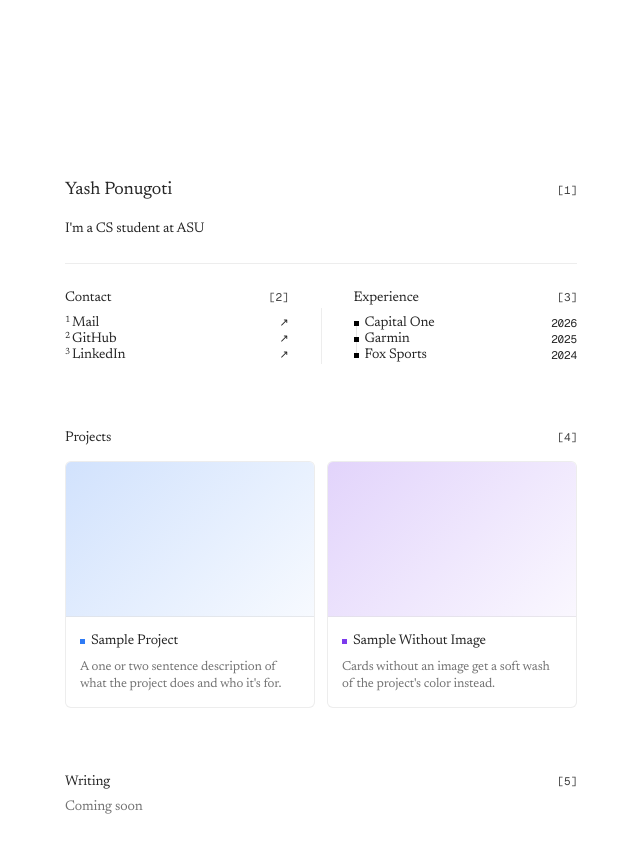
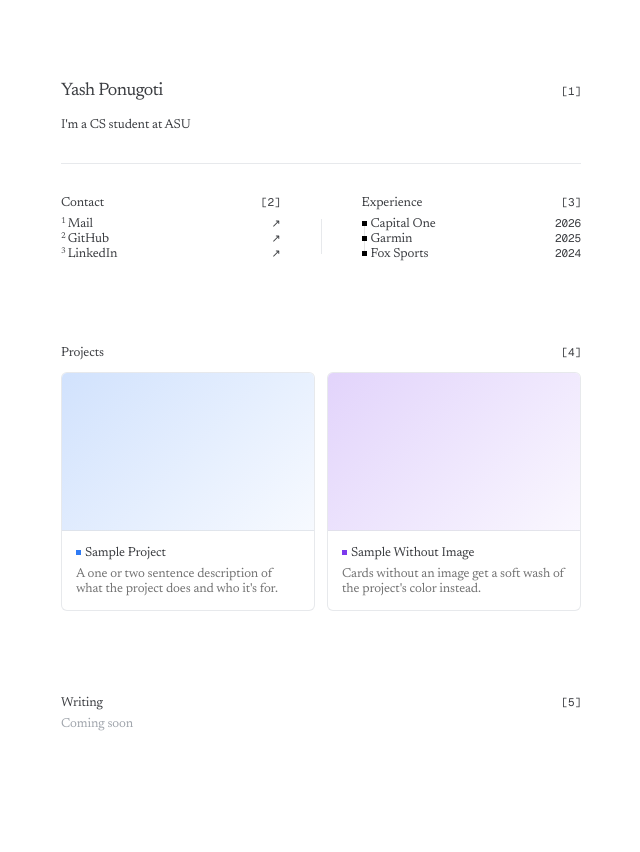
Before and after one commit to yponugoti/portfolio-website, a Next.js app: page / in a window 1280 px wide. Shown: the top 852 px of the page, without its empty margins (319-959 px from the left). Built offline with nearby package versions, Linux system fonts and the light colour scheme.

Commit message:
updated page positioning and padding

```diff
--- a/src/app/layout.tsx
+++ b/src/app/layout.tsx
@@ -28,8 +28,8 @@ export default function RootLayout({ children }: LayoutProps<"/">) {
       data-scroll-behavior="smooth"
       className={`${newsreader.variable} ${geistMono.variable}`}
     >
-      <body className="bg-white text-neutral-800 font-serif text-[14px] tracking-[-0.01em] min-h-screen flex flex-col">
-        <main className="grow w-full max-w-[34rem] mx-auto px-4 pt-20 md:pt-[22vh] pb-32">
+      <body className="bg-white text-[#3b3d41] font-serif text-[13px] leading-[15px] tracking-[-0.01em] min-h-screen flex flex-col">
+        <main className="grow w-full max-w-[552px] mx-auto px-4 pt-20 pb-32">
           {children}
         </main>
       </body>
--- a/src/app/page.tsx
+++ b/src/app/page.tsx
@@ -32,12 +32,12 @@ const HomePage = () => {
   return (
     <div className="flex flex-col">
       {/* Intro */}
-      <header className="flex flex-col gap-4 pb-6 border-b border-neutral-200/70">
+      <header className="flex flex-col gap-[15px] pb-[31px] border-b border-[rgba(225,228,232,0.8)]">
         <div className="flex items-baseline justify-between">
-          <h1 className="text-lg">{portfolio.name}</h1>
+          <h1 className="text-[18px] leading-[22px] tracking-[-0.03em]">{portfolio.name}</h1>
           <Marker n={1} />
         </div>
-        <div className="flex flex-col gap-3 leading-snug">
+        <div className="flex flex-col gap-4">
           {portfolio.about.map((paragraph) => (
             <p key={paragraph}>{paragraph}</p>
           ))}
@@ -45,7 +45,7 @@ const HomePage = () => {
       </header>
 
       {/* Index */}
-      <div className="pt-6 flex flex-col md:flex-row gap-8 md:gap-0">
+      <div className="pt-[31px] flex flex-col md:flex-row gap-8 md:gap-0">
         <IndexBlock title="Contact" n={contactNumber}>
           {contactLinks.map((link, i) => (
             <li key={link.href}>
@@ -71,7 +71,7 @@ const HomePage = () => {
           <>
             <div
               aria-hidden
-              className="hidden md:block w-px mx-8 mt-5 bg-neutral-200/70"
+              className="hidden md:block w-px h-[35px] mx-10 mt-6 bg-[rgba(225,228,232,0.8)]"
             />
             <IndexBlock title="Experience" n={experienceNumber}>
               {portfolio.experience.map((experience, i) => (
@@ -87,7 +87,7 @@ const HomePage = () => {
                       className="absolute left-[2px] top-1/2 h-full w-px bg-neutral-200"
                     />
                   )}
-                  <span className="relative flex items-center gap-1.5 min-w-0">
+                  <span className="relative flex items-center gap-1 min-w-0">
                     <Square color={experience.color} />
                     <span className="truncate">{experience.organization}</span>
                   </span>
@@ -103,7 +103,7 @@ const HomePage = () => {
 
       {/* Projects */}
       {projects.length > 0 && (
-        <div className="mt-16">
+        <div className="mt-[84px]">
           <IndexBlock
             title="Projects"
             n={projectsNumber}
@@ -119,10 +119,10 @@ const HomePage = () => {
 
       {/* Writing */}
       {showWriting && (
-        <div className="mt-16">
+        <div className="mt-[84px]">
           <IndexBlock title="Writing" n={writingNumber} href="/writing">
             {portfolio.writingComingSoon ? (
-              <li className="text-neutral-500">Coming soon</li>
+              <li className="text-[#a0a5ac]">Coming soon</li>
             ) : (
               recentArticles.map((article) => (
                 <ArticleRow key={article.id} article={article} />
--- a/src/app/projects/[slug]/page.tsx
+++ b/src/app/projects/[slug]/page.tsx
@@ -29,7 +29,7 @@ const ProjectPage = async ({ params }: PageProps<"/projects/[slug]">) => {
 
   return (
     <section className="flex flex-col">
-      <header className="flex items-baseline justify-between gap-4 pb-6 mb-6 border-b border-neutral-200/70">
+      <header className="flex items-baseline justify-between gap-4 pb-[31px] mb-[31px] border-b border-[rgba(225,228,232,0.8)]">
         <Link
           href="/projects"
           className="text-neutral-500 hover:text-neutral-900 transition-colors"
@@ -44,12 +44,12 @@ const ProjectPage = async ({ params }: PageProps<"/projects/[slug]">) => {
       </header>
 
       <div className="flex flex-col gap-3 mb-8">
-        <h1 className="flex items-center gap-1.5 text-lg">
+        <h1 className="flex items-center gap-1 text-[18px] leading-[22px] tracking-[-0.03em]">
           <Square color={project.color} />
           {project.name}
         </h1>
         {project.description && (
-          <p className="leading-snug text-neutral-500">{project.description}</p>
+          <p className="text-neutral-500">{project.description}</p>
         )}
         {project.links && project.links.length > 0 && (
           <div className="flex flex-wrap gap-x-4 gap-y-1">
@@ -72,7 +72,7 @@ const ProjectPage = async ({ params }: PageProps<"/projects/[slug]">) => {
       <ProjectCover
         project={project}
         sizes="(min-width: 576px) 544px, 100vw"
-        className="rounded-md border border-neutral-200/70 mb-10"
+        className="rounded-md border border-[rgba(225,228,232,0.8)] mb-10"
       />
 
       <article
--- a/src/app/projects/page.tsx
+++ b/src/app/projects/page.tsx
@@ -13,8 +13,8 @@ const ProjectsPage = () => {
 
   return (
     <section className="flex flex-col">
-      <header className="flex items-baseline justify-between pb-6 border-b border-neutral-200/70">
-        <h1 className="text-lg">
+      <header className="flex items-baseline justify-between pb-[31px] border-b border-[rgba(225,228,232,0.8)]">
+        <h1 className="text-[18px] leading-[22px] tracking-[-0.03em]">
           <Link href="/" className="text-neutral-400 hover:text-neutral-900 transition-colors">
             {portfolio.name}
           </Link>
@@ -23,7 +23,7 @@ const ProjectsPage = () => {
         </h1>
       </header>
 
-      <div className="pt-6">
+      <div className="pt-[31px]">
         {projects.length > 0 ? (
           <ul className="grid grid-cols-1 sm:grid-cols-2 gap-3">
             {projects.map((project) => (
--- a/src/app/writing/[slug]/page.tsx
+++ b/src/app/writing/[slug]/page.tsx
@@ -27,7 +27,7 @@ const Article = async ({ params }: PageProps<"/writing/[slug]">) => {
 
   return (
     <section className="flex flex-col">
-      <header className="flex items-baseline justify-between gap-4 pb-6 mb-6 border-b border-neutral-200/70">
+      <header className="flex items-baseline justify-between gap-4 pb-[31px] mb-[31px] border-b border-[rgba(225,228,232,0.8)]">
         <Link
           href="/writing"
           className="text-neutral-500 hover:text-neutral-900 transition-colors"
--- a/src/app/writing/page.tsx
+++ b/src/app/writing/page.tsx
@@ -15,8 +15,8 @@ const WritingPage = () => {
 
   return (
     <section className="flex flex-col">
-      <header className="flex items-baseline justify-between pb-6 border-b border-neutral-200/70">
-        <h1 className="text-lg">
+      <header className="flex items-baseline justify-between pb-[31px] border-b border-[rgba(225,228,232,0.8)]">
+        <h1 className="text-[18px] leading-[22px] tracking-[-0.03em]">
           <Link href="/" className="text-neutral-400 hover:text-neutral-900 transition-colors">
             {portfolio.name}
           </Link>
@@ -25,7 +25,7 @@ const WritingPage = () => {
         </h1>
       </header>
 
-      <div className="pt-6 flex flex-col gap-10">
+      <div className="pt-[31px] flex flex-col gap-[84px]">
         {portfolio.writingComingSoon ? (
           <p className="text-neutral-500">Coming soon.</p>
         ) : categories.length > 0 ? (
@@ -35,7 +35,7 @@ const WritingPage = () => {
                 <h2>{category}</h2>
                 <Marker n={i + 1} />
               </div>
-              <ul className="flex flex-col leading-[1.15]">
+              <ul className="flex flex-col">
                 {articles[category].map((article) => (
                   <ArticleRow key={article.id} article={article} />
                 ))}
--- a/src/components/IndexBlock.tsx
+++ b/src/components/IndexBlock.tsx
@@ -17,7 +17,7 @@ const IndexBlock = ({
   title,
   n,
   href,
-  listClassName = "flex flex-col leading-[1.15]",
+  listClassName = "flex flex-col",
   children,
 }: Props) => (
   <section className="flex-1 min-w-0 flex flex-col gap-1.5">
--- a/src/components/Marker.tsx
+++ b/src/components/Marker.tsx
@@ -1,6 +1,6 @@
 /** The little "[1]" reference marker in monospace. */
 const Marker = ({ n }: { n: number }) => (
-  <span className="font-mono text-[11px] text-neutral-700 tabular-nums">
+  <span className="font-mono text-[11px] leading-[13px] tabular-nums">
     [{n}]
   </span>
 )
--- a/src/components/ProjectCard.tsx
+++ b/src/components/ProjectCard.tsx
@@ -10,21 +10,21 @@ const ProjectCard = ({ project }: { project: Project }) => {
     <li>
       <Link
         href={`/projects/${slug}`}
-        className="group flex flex-col h-full overflow-hidden rounded-md border border-neutral-200/70 bg-white hover:border-neutral-300 transition-colors"
+        className="group flex flex-col h-full overflow-hidden rounded-md border border-[rgba(225,228,232,0.8)] bg-white hover:border-neutral-300 transition-colors"
       >
         <ProjectCover
           project={project}
           sizes="(min-width: 640px) 268px, 100vw"
-          className="border-b border-neutral-200/70"
+          className="border-b border-[rgba(225,228,232,0.8)]"
           imageClassName="transition-transform duration-500 group-hover:scale-[1.03]"
         />
         <div className="flex flex-col gap-1.5 p-3.5">
-          <div className="flex items-center gap-1.5 min-w-0">
+          <div className="flex items-center gap-1 min-w-0">
             <Square color={color} />
             <span className="truncate">{name}</span>
           </div>
           {description && (
-            <p className="text-[13px] leading-snug text-neutral-500">
+            <p className="text-neutral-500">
               {description}
             </p>
           )}
```
